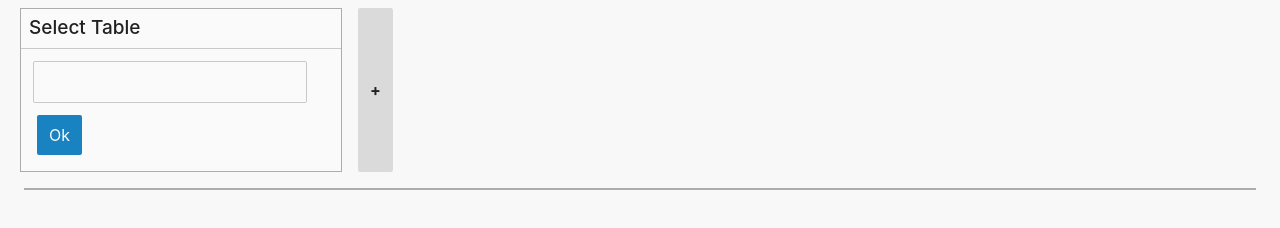
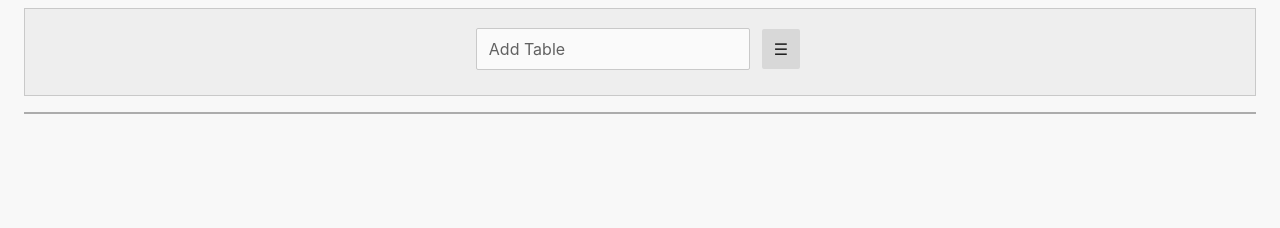
Before and after one commit to bertrandchenal/tanker-web, a plain HTML site: page static/index.html in a window 1280 px wide. Drawn offline with Linux system fonts and the light colour scheme.

Commit message:
New menu implementation

```diff
--- a/static/index.html
+++ b/static/index.html
@@ -16,17 +16,26 @@
 
     <div class="container">
       <div class="row">
-        <div class="card">
-          <h4 class="section"> Select Table</h4>
-          <div  class="section">
-            <span id="menu"></span>
-            <button class="primary"> Ok </button>
-          </div>
-        </div>
+        <div class="col-sm-12" >
 
-        <button  style="font-weight: bold">+</button>
+		  <form>
+			<div class="input-group fluid" id="menu">
+			  <!-- <label for="table">Tables:</label> -->
+			  <!-- <div class="button-group"> -->
+			  <!-- 	<button>plant_fuel</button> -->
+			  <!-- 	<button>✖</button> -->
+			  <!-- </div> -->
+			  <!-- <div class="button-group"> -->
+			  <!-- 	<button>prm_plant</button> -->
+			  <!-- 	<button>✖</button> -->
+			  <!-- </div> -->
+			  <!-- <input value="" id="menu" placeholder="Add Table"> -->
+			  <!-- <button>☰</button>			   -->
+			</div>
+		  </form>
+		</div>
+      </div>
 
-      </div>
       <div class="row">
         <div class="col-sm-12" >
           <div class="card fluid">
--- a/static/tanker-web.css
+++ b/static/tanker-web.css
@@ -29,4 +29,3 @@ tr.active td {
 	border-right-color: #DA362A;
 	overflow: visible;
 }
-}
--- a/static/tanker-web.js
+++ b/static/tanker-web.js
@@ -75,14 +75,59 @@ class Table {
 class Menu {
 
     constructor(selector) {
-        this.input = d3.select(selector).one('input');
+        this.el = d3.select(selector);
+		this.selected_container = this.el.one('span#selected-container')
+			.attr('class', 'input-group fluid');
+		this.selector_container = this.el.one('span#selector-container')
+			.attr('class', 'input-group fluid');
+		this.option_container = this.el.one('span#option-container')
+			.attr('class', 'input-group fluid');
+
+		this.selected = [];
+		this.refresh();
         var route = '/menu/';
-        var cb = this.display_table.bind(this);
+        var cb = this.push.bind(this);
         this.input.on('input', throttle(curry(typeahead, route, cb)))
     }
 
-    display_table(name) {
+	refresh() {
+
+		var groups = this.selected_container.selectAll('div.button-group')
+			.data(this.selected)
+		groups.exit().remove();
+		groups = groups.enter().append('div').merge(groups)
+			.attr('class', 'button-group')
+			.property('index', (d, i) => i)
+		;
+
+		var buttons = groups.selectAll('button')
+			.data(function(d) {return [d, '✖']})
+			.enter()
+			.append('button').text(noop)
+			.filter((d, i) => i == 1)
+			.on('click', this.pop.bind(this))
+		;
+		buttons.exit().remove()
+
+		this.input = this.selector_container.one('input');
+		this.input
+			.attr('placeholder', 'Add Table')
+			.property('value', '');
+		this.burger = this.option_container.one('button#burger').text('☰');
+	}
+
+	pop() {
+        d3.event.preventDefault();
+		var group = d3.select(d3.event.target.parentNode);
+		var idx = group.property('index');
+		this.selected.splice(idx, 1);
+		this.refresh();
+	}
+
+    push(name) {
         load('/table/' + name, resp => new Table(resp));
+		this.selected.push(name);
+		this.refresh();
     }
 
 };
@@ -166,7 +211,6 @@ var typeahead = function(route, select_cb) {
     if (! content || !content.length) {
         return;
     }
-    log('select_cb', select_cb)
     var cb = curry(display_typeahead, target, select_cb);
     load(route + content, cb);
 }
```
